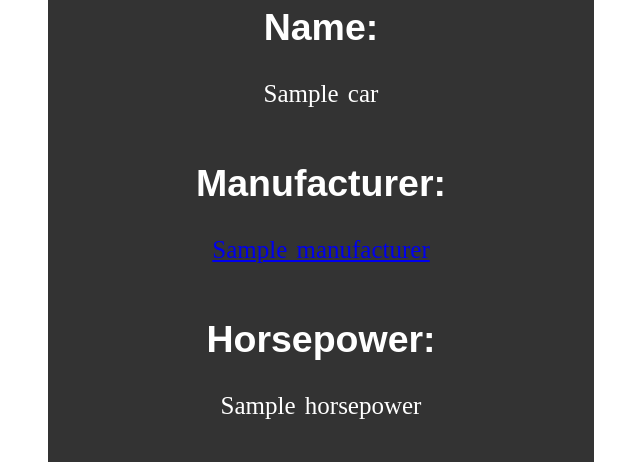
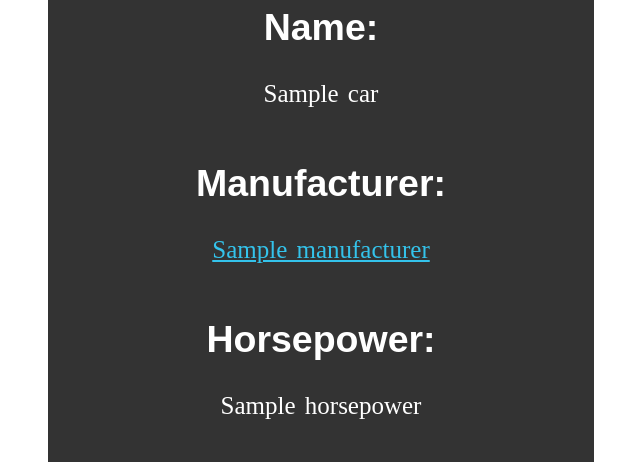
Before and after one commit to Reih02/FH4_Cars, a Flask app: template templates/show_cars.html in a window 1280 px wide. Shown: the part 861-1323 px from the top of the page, without its empty margins (319-959 px from the left). Run offline with Flask 2, Linux system fonts and the light colour scheme; the template is opened without the code that fills it: most values are stand-ins (such as "Sample title", 1, 10 or a date in 2020); grey boxes marked "Sample" are stand-in pictures; parts of the project's set-up code (start-up, migrations or seed data) failed here and were passed over.

Commit message:
changed style of links on site to be more readable

```diff
--- a/static/css/style.css
+++ b/static/css/style.css
@@ -79,6 +79,14 @@ h3 {
   text-decoration-color: white;
 }
 
+#smallbox1 a:link {
+  color: #34c3eb;
+}
+
+#smallbox1 a:visited {
+  color: red;
+}
+
 #image1 {
   float: none;
   position: absolute;
@@ -100,3 +108,11 @@ h3 {
 #showcarstext {
   font-size: 25px;
 }
+
+#showcarstext a:link {
+  color: #34c3eb;
+}
+
+#showcarstext a:visited {
+  color: red;
+}
```
